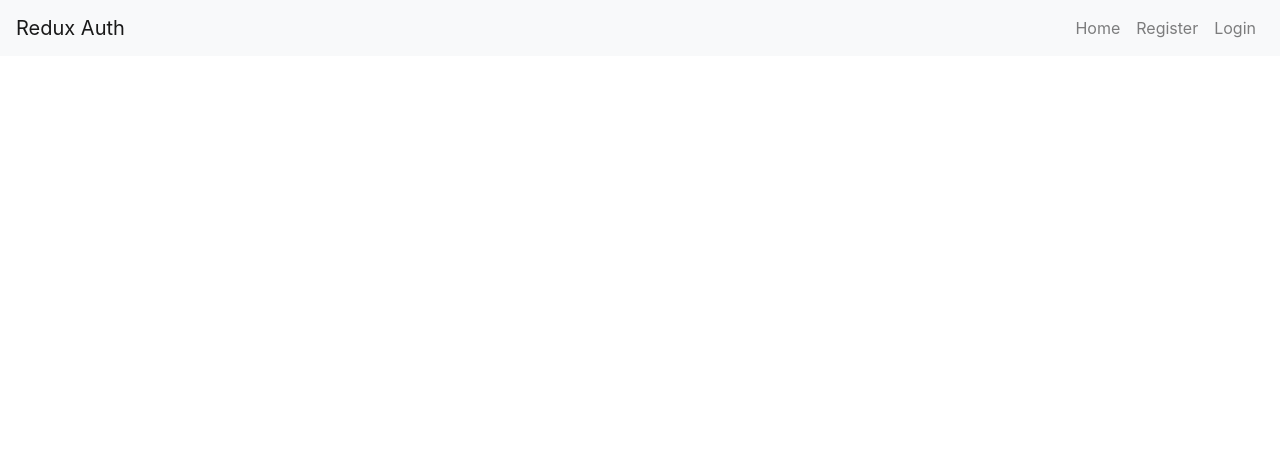
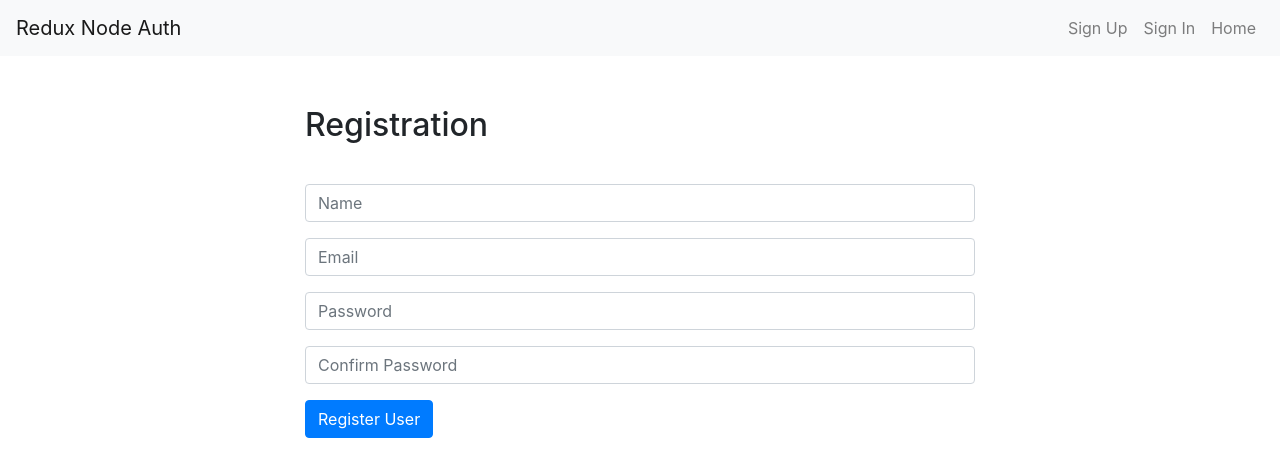
Before and after one commit to ArmLil/React-Redux-Node-MongoDB-JWT-Authentication, a React (Create React App) app in the folder frontend/: page /register in a window 1280 px wide. Shown: the top 476 px of the page. Built offline with nearby package versions, Linux system fonts and the light colour scheme.

Commit message:
add routes and home.js

```diff
--- a/frontend/src/App.js
+++ b/frontend/src/App.js
@@ -1,15 +1,28 @@
 // App.js
 
 import React, { Component } from 'react';
+import { BrowserRouter as Router, Route } from 'react-router-dom';
+
+import Navbar from './components/Navbar';
+import Register from './components/Register';
+import Login from './components/Login';
+import Home from './components/Home';
+
 import 'bootstrap/dist/css/bootstrap.min.css';
-import Navbar from './components/Navbar';
 
 class App extends Component {
   render() {
     return (
-      <div>
-        <Navbar />
-      </div>
+      <Router>
+          <div>
+            <Navbar />
+              <Route exact path="/" component={ Home } />
+              <div className="container">
+                <Route exact path="/register" component={ Register } />
+                <Route exact path="/login" component={ Login } />
+              </div>
+          </div>
+        </Router>
     );
   }
 }
--- /dev/null
+++ b/frontend/src/components/Home.js
@@ -0,0 +1,13 @@
+// Home.js
+
+import React, { Component } from 'react';
+
+export default class Home extends Component {
+    render() {
+        return (
+            <div>
+                Home Component
+            </div>
+        );
+    }
+}
--- a/frontend/src/components/Navbar.js
+++ b/frontend/src/components/Navbar.js
@@ -1,22 +1,23 @@
 // Navbar.js
 
 import React, { Component } from 'react';
+import { Link } from 'react-router-dom';
 
 class Navbar extends Component {
     render() {
         return(
-            <nav class="navbar navbar-expand-lg navbar-light bg-light">
-                <a class="navbar-brand" href="#">Redux Auth</a>
-                <div class="collapse navbar-collapse" id="navbarSupportedContent">
-                    <ul class="navbar-nav ml-auto">
-                        <li class="nav-item">
-                            <a class="nav-link" href="#">Home</a>
+            <nav className="navbar navbar-expand-lg navbar-light bg-light">
+                <Link className="navbar-brand" to="/">Redux Node Auth</Link>
+                <div className="collapse navbar-collapse" id="navbarSupportedContent">
+                    <ul className="navbar-nav ml-auto">
+                        <li className="nav-item">
+                            <Link className="nav-link" to="/register">Sign Up</Link>
                         </li>
-                        <li class="nav-item">
-                            <a class="nav-link" href="#">Register</a>
+                        <li className="nav-item">
+                            <Link className="nav-link" to="/login">Sign In</Link>
                         </li>
-                        <li class="nav-item">
-                            <a class="nav-link" href="#">Login</a>
+                        <li className="nav-item">
+                            <Link className="nav-link" to="/">Home</Link>
                         </li>
                     </ul>
                 </div>
@@ -24,4 +25,4 @@
         )
     }
 }
-export default Navbar
+export default Navbar;
```
